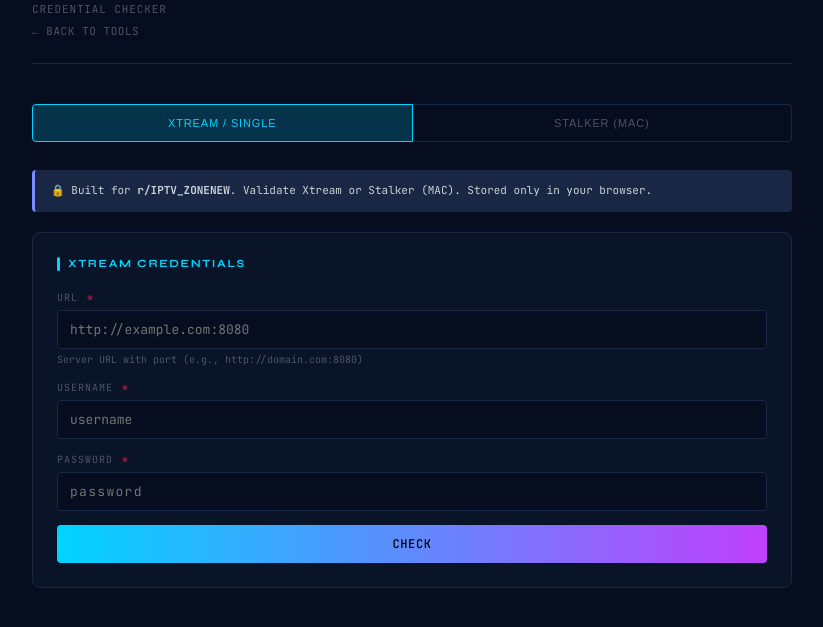
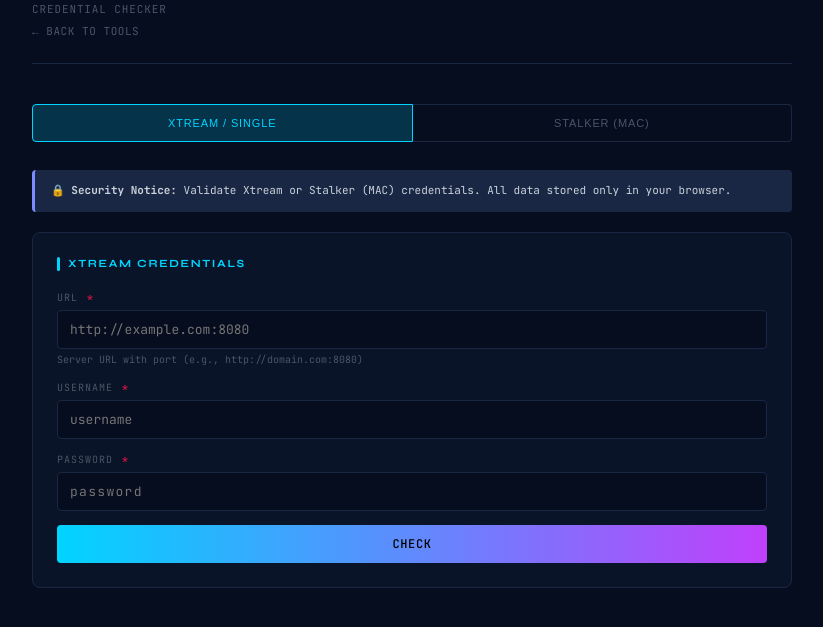
Before and after one commit to cage47/IPTV_CDN_Tester, a website: page credential-checker/index.html in a window 1280 px wide. Shown: the part 65-692 px from the top of the page, without its empty margins (228-1051 px from the left). Drawn offline with Linux system fonts and the light colour scheme.

Commit message:
Update index.html

```diff
--- a/credential-checker/index.html
+++ b/credential-checker/index.html
@@ -249,7 +249,7 @@
       <!-- Xtream Tab -->
       <div class="tab-content active" id="xtream-content">
         <div class="warning-box">
-          🔒 Built for <strong>r/IPTV_ZONENEW</strong>. Validate Xtream or Stalker (MAC). Stored only in your browser.
+          🔒 <strong>Security Notice:</strong> Validate Xtream or Stalker (MAC) credentials. All data stored only in your browser.
         </div>
 
         <div class="card">
@@ -286,7 +286,7 @@
       <!-- Stalker Tab -->
       <div class="tab-content" id="stalker-content">
         <div class="warning-box">
-          🔒 Built for <strong>r/IPTV_ZONENEW</strong>. Validate Xtream or Stalker (MAC). Stored only in your browser.
+          🔒 <strong>Security Notice:</strong> Validate Xtream or Stalker (MAC) credentials. All data stored only in your browser.
         </div>
 
         <div class="card">
```
